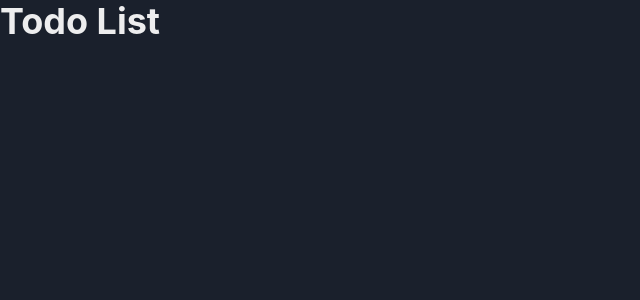
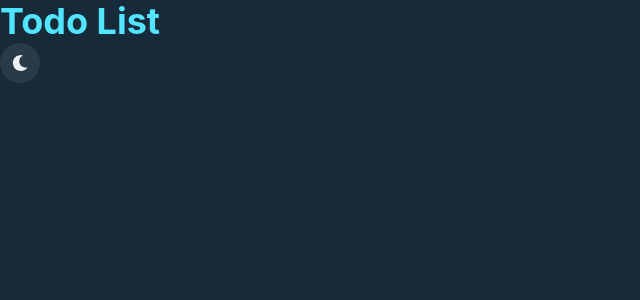
Before and after one commit to 1Sami1/to-do-app, a React (Vite) app: page / in a window 1280 px wide. Shown: the top 300 px of the page, without its empty margins (0-640 px from the left). Built offline with nearby package versions, Linux system fonts and the light colour scheme.

Commit message:
Figured out mode color issues

```diff
--- a/src/App.jsx
+++ b/src/App.jsx
@@ -76,22 +76,24 @@ function App() {
   const { colorMode, toggleColorMode } = useColorMode();
 
   return (
-    <header>
-      <Heading as='h1' className="site-h1">Todo List</Heading>
+    <div >
+      <header>
+        <Heading as='h1' className="site-h1">Todo List</Heading>
+        <IconButton
+        icon={colorMode === "light" ? <FaSun /> : <FaMoon />}
+        isRound='true'
+        size='md'
+        alignSelf='flex-end'
+        onClick={toggleColorMode}
+        aria-label='toogle-dark-mode'
+        />
 
-    </header>
+      </header>
 
-
+    </div>
 
     // <VStack p={4} minH='100vh' pb={28}>
-    //   <IconButton
-    //     icon={colorMode === "light" ? <FaSun /> : <FaMoon />}
-    //     isRound='true'
-    //     size='md'
-    //     alignSelf='flex-end'
-    //     onClick={toggleColorMode}
-    //      aria-label='toogle-dark-mode'
-    //   />
+
 
     //   <Heading
     //     p='5'
--- a/src/main.jsx
+++ b/src/main.jsx
@@ -2,7 +2,7 @@ import React from 'react'
 import ReactDOM from 'react-dom/client'
 import App from './App'
 import './styles/main.scss'
-import { ChakraProvider, ColorModeScript, extendTheme } from "@chakra-ui/react";
+import { ChakraProvider, ColorModeScript, extendTheme, useColorModeValue } from "@chakra-ui/react";
 
 const config = {
   initialColorMode: "dark",
@@ -11,6 +11,7 @@ const config = {
 const theme = extendTheme({
   config,
 });
+
 
 ReactDOM.createRoot(document.getElementById('root')).render(
 
--- /dev/null
+++ b/src/styles/_body.scss
@@ -0,0 +1,5 @@
+
+   .chakra-ui-dark{
+    color: $dark-ui-color;
+    background-color: $dark-bg;
+   }
--- a/src/styles/_variables.scss
+++ b/src/styles/_variables.scss
@@ -0,0 +1,11 @@
+
+
+// DarkTheme colors
+
+$dark-bg: #172A3A;
+$dark-ui-color: #51E5FF;
+
+// Light Theme Colors
+
+$light-bg: #C2F6FF;
+$light-ui-color: #172A3A;
--- a/src/styles/main.scss
+++ b/src/styles/main.scss
@@ -3,3 +3,5 @@
 // Importing Variables
 @use './variables' as *;
 @import './variables';
+
+@import './body';
```
